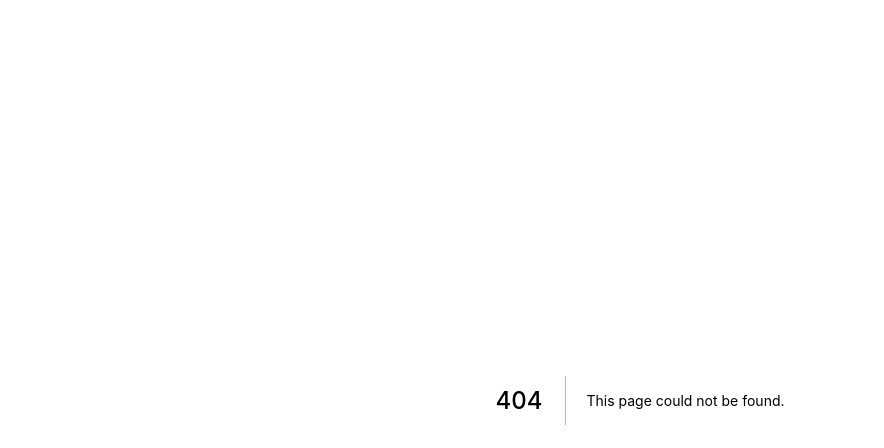
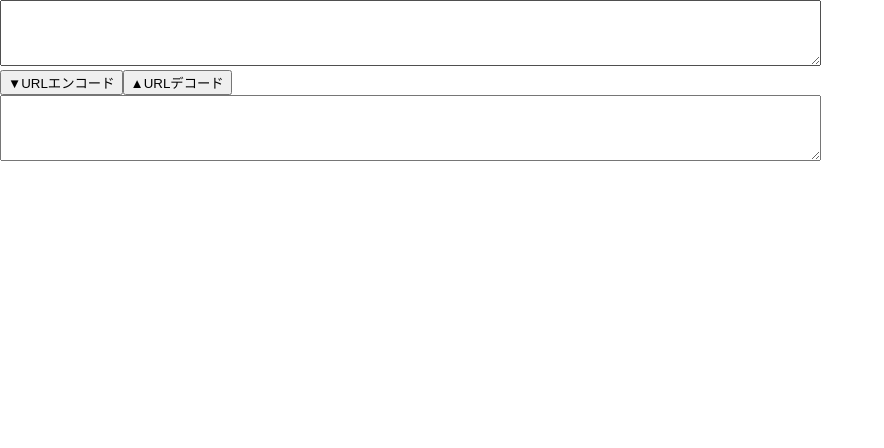
Before and after one commit to eno314/DeveloperHelpTool, a Next.js app: page /urlencode in a window 1280 px wide. Before the commit this address had no page. Shown: the top 448 px of the page, without its empty margins (0-884 px from the left). Built offline with nearby package versions, Linux system fonts and the light colour scheme.

Commit message:
add encode and decode feature

```diff
--- /dev/null
+++ b/src/components/molecules/UrlEncodForm/UrlEncodeForm.tsx
@@ -0,0 +1,36 @@
+import React from "react";
+
+class UrlEncodeForm extends React.Component {
+
+    private decodedTextArea = React.createRef<HTMLInputElement>()
+    private encodedTextArea = React.createRef<HTMLInputElement>()
+
+    render() {
+        return (
+            <div>
+                <div>
+                    <textarea ref={this.decodedTextArea} rows="4" cols="100" />
+                </div>
+                <div>
+                    <button onClick={this.onClickUrlEncode.bind(this)}>▼URLエンコード</button>
+                    <button onClick={this.onClickUrlDecode.bind(this)}>▲URLデコード</button>
+                </div>
+                <div>
+                    <textarea ref={this.encodedTextArea} rows="4" cols="100" />
+                </div>
+            </div>
+        )
+    }
+
+    onClickUrlEncode(e: React.MouseEvent<HTMLElement>) {
+        const decodedText = this.decodedTextArea.current.value
+        this.encodedTextArea.current.value = encodeURIComponent(decodedText)
+    }
+
+    onClickUrlDecode(e: React.MouseEvent<HTMLElement>) {
+        const encodedText = this.encodedTextArea.current.value
+        this.decodedTextArea.current.value = decodeURIComponent(encodedText)
+    }
+}
+
+export default UrlEncodeForm
--- /dev/null
+++ b/src/pages/urlencode/index.tsx
@@ -0,0 +1,7 @@
+import UrlEncodeForm from "@/components/molecules/UrlEncodForm/UrlEncodeForm"
+
+const index = () => {
+    return <UrlEncodeForm />
+}
+
+export default index
```
